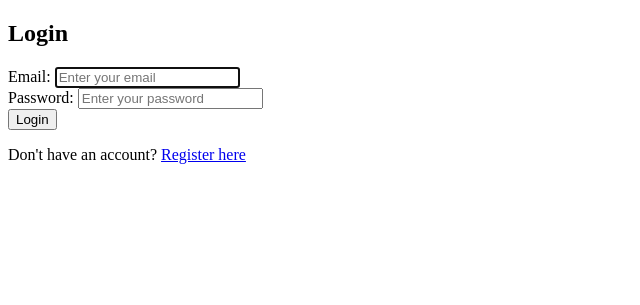
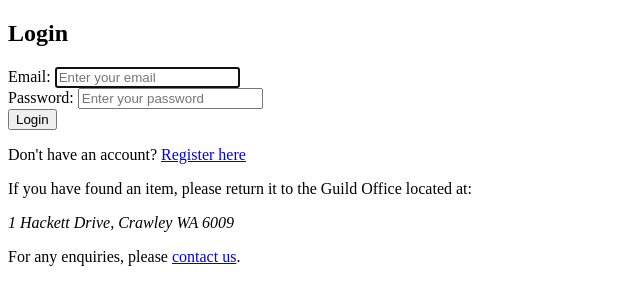
Before and after one commit to davidlinyh/CITS5505-project, a Flask app: page /login in a window 1280 px wide. Shown: the top 305 px of the page, without its empty margins (0-640 px from the left). Run offline with Flask 3, Linux system fonts and the light colour scheme.

Commit message:
Added lost and found notice

```diff
--- a/agileapp/app/templates/login.html
+++ b/agileapp/app/templates/login.html
@@ -25,5 +25,13 @@
             </p>
         </form>
     </div>
+
+    <div class="lost-found-notice">
+        <p>If you have found an item, please return it to the Guild Office located at:</p>
+        <address>
+            1 Hackett Drive, Crawley WA 6009
+        </address>
+        <p>For any enquiries, please <a href="https://www.uwastudentguild.com/contact" target="blank">contact us</a>.</p>
+    </div>
 </body>
 </html>
```
